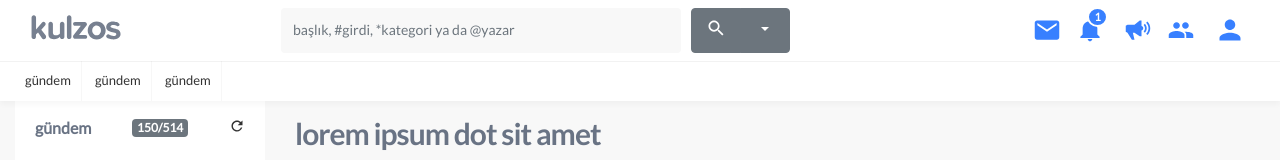
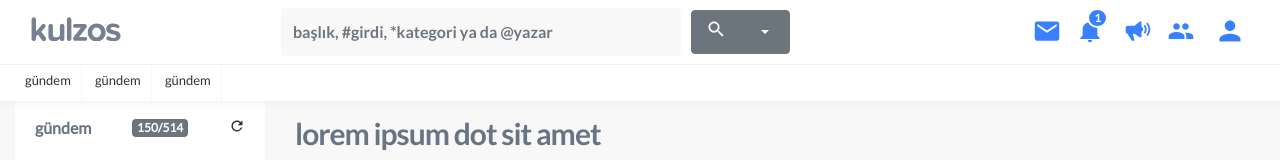
Before and after one commit to marikaya/kulzos-v2, a plain HTML site: page index.html in a window 1280 px wide. Shown: the top 160 px of the page. Drawn offline with nearby package versions, Linux system fonts and the light colour scheme; a web font is replaced by a local one.

Commit message:
Update style.css

```diff
--- a/css/style.css
+++ b/css/style.css
@@ -30,7 +30,8 @@ html {
     text-rendering: optimizeLegibility;
     -moz-osx-font-smoothing: grayscale;
     font-smoothing: antialiased;
-    -webkit-font-smoothing: antialiased;
+    -webkit-font-feature-settings: "kern" on, "liga" on, "calt" on, "onum", "pnum";
+    -webkit-font-smoothing: subpixel-antialiased;
     text-shadow: rgba(0, 0, 0, .01) 0 0 1px;
 }
 
@@ -108,7 +109,7 @@ a:hover {
 }
 
 button, select, .btn, input[type="text"], input[type="textarea"], input[type="search"], input[type="email"] {
-  font-size: 14px;
+  font-size: 16px;
 }
 
 .card {
@@ -168,6 +169,7 @@ header {
   margin-left: 35px;
   background-color: var(--search-box-background);
   color: var(--input-color);
+  font-family: 'lato_trbold', sans-serif;
   border: var(--input-border-color);
   min-width: 400px;
   padding: .75rem;
```
